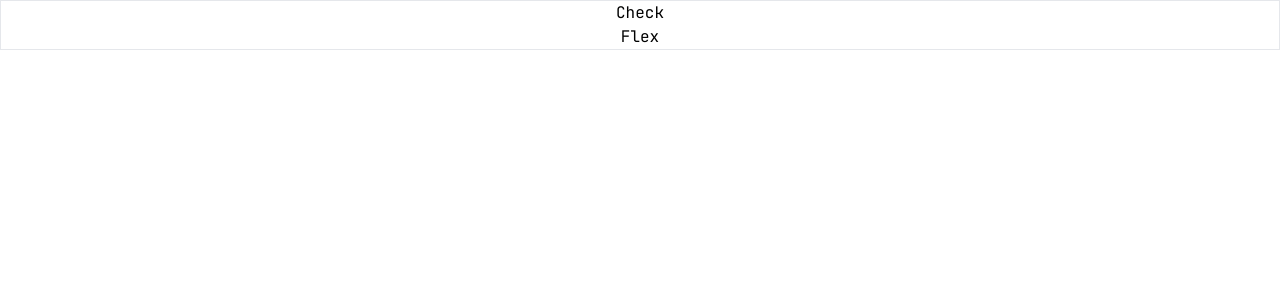
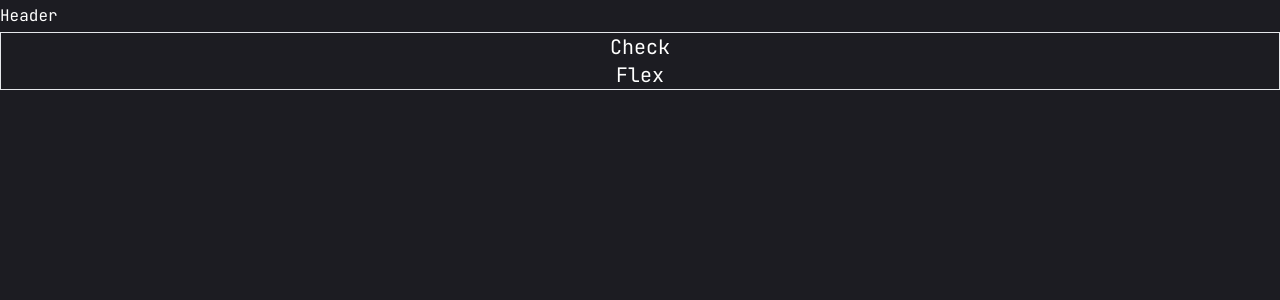
Before and after one commit to mmaustin/mccray-portfolio, a Next.js app in the folder next-portfolio/: page / in a window 1280 px wide. Shown: the top 300 px of the page. Built offline with nearby package versions, Linux system fonts and the light colour scheme.

Commit message:
Created a header component, placed in layout body

```diff
--- a/next-portfolio/app/globals.css
+++ b/next-portfolio/app/globals.css
@@ -5,6 +5,6 @@
 
 @layer base {
   body {
-    @apply font-primary;
+    @apply font-primary bg-primary text-white leading-loose;
   }
 }
--- a/next-portfolio/app/layout.js
+++ b/next-portfolio/app/layout.js
@@ -1,5 +1,6 @@
 import { JetBrains_Mono } from "next/font/google";
 import "./globals.css";
+import Header from "@/components/Header";
 
 const jetBrainsMono = JetBrains_Mono({
   subsets: ["latin"],
@@ -15,7 +16,10 @@ export const metadata = {
 export default function RootLayout({ children }) {
   return (
     <html lang="en">
-      <body className={jetBrainsMono.variable}>{children}</body>
+      <body className={jetBrainsMono.variable}>
+        <Header />
+        {children}
+      </body>
     </html>
   );
 };
--- a/next-portfolio/app/page.js
+++ b/next-portfolio/app/page.js
@@ -2,8 +2,8 @@ import Image from "next/image";
 
 export default function Home() {
   return (
-    <div className="flex flex-col items-center border">
-      <p>Check</p>
+    <div className=" text-xl flex flex-col items-center border">
+      <p className="">Check</p>
       <p>Flex</p>
     </div>
   );
--- /dev/null
+++ b/next-portfolio/components/Header.jsx
@@ -0,0 +1,9 @@
+
+
+
+const Header = () => {
+  return (
+    <header>Header</header>
+  )
+}
+export default Header;
--- a/next-portfolio/tailwind.config.js
+++ b/next-portfolio/tailwind.config.js
@@ -23,6 +23,13 @@ module.exports = {
       primary: "var(--font-jetbrainsMono)",
     },
     extend: {
+      colors: {
+        primary: "#1c1c22",
+        accent: {
+          DEFAULT: "#00ff99",
+          hover: "#00e187"
+        }
+      },
       keyframes: {
         "accordion-down": {
           from: { height: "0" },
```
